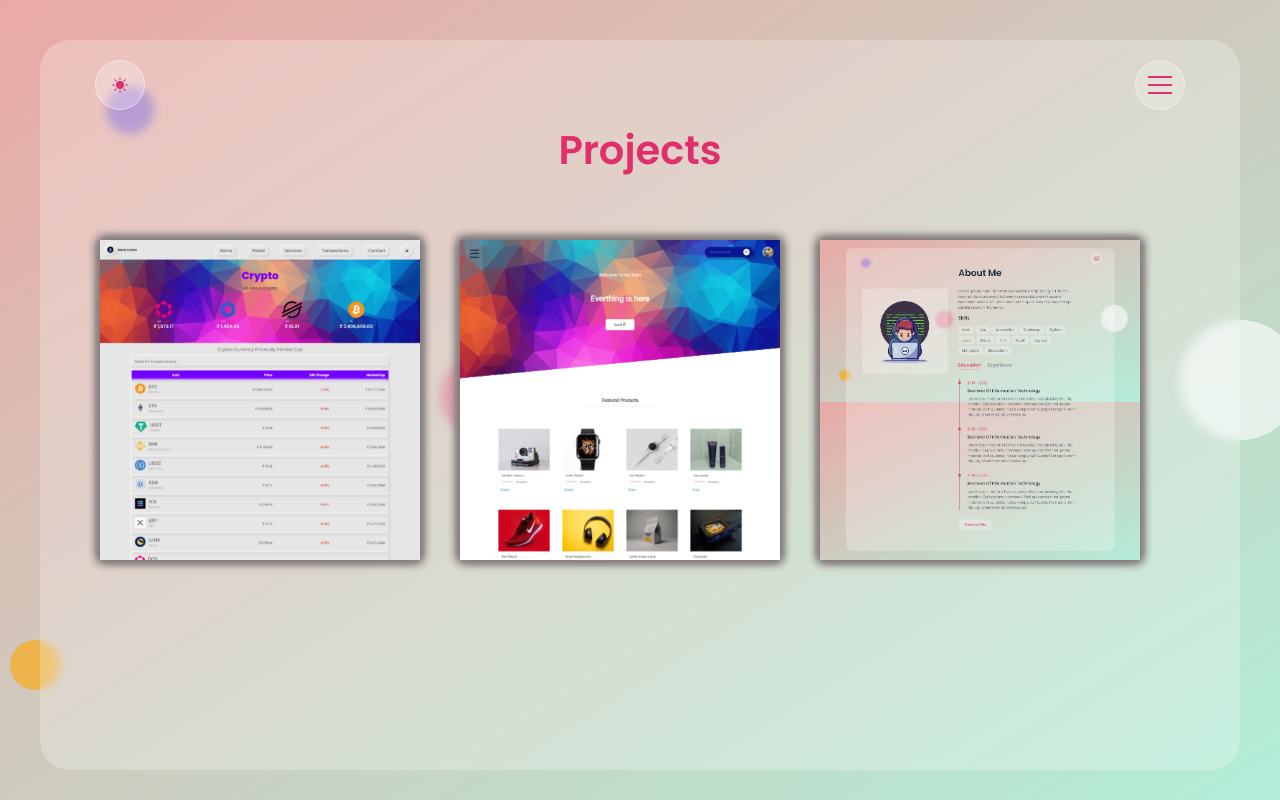
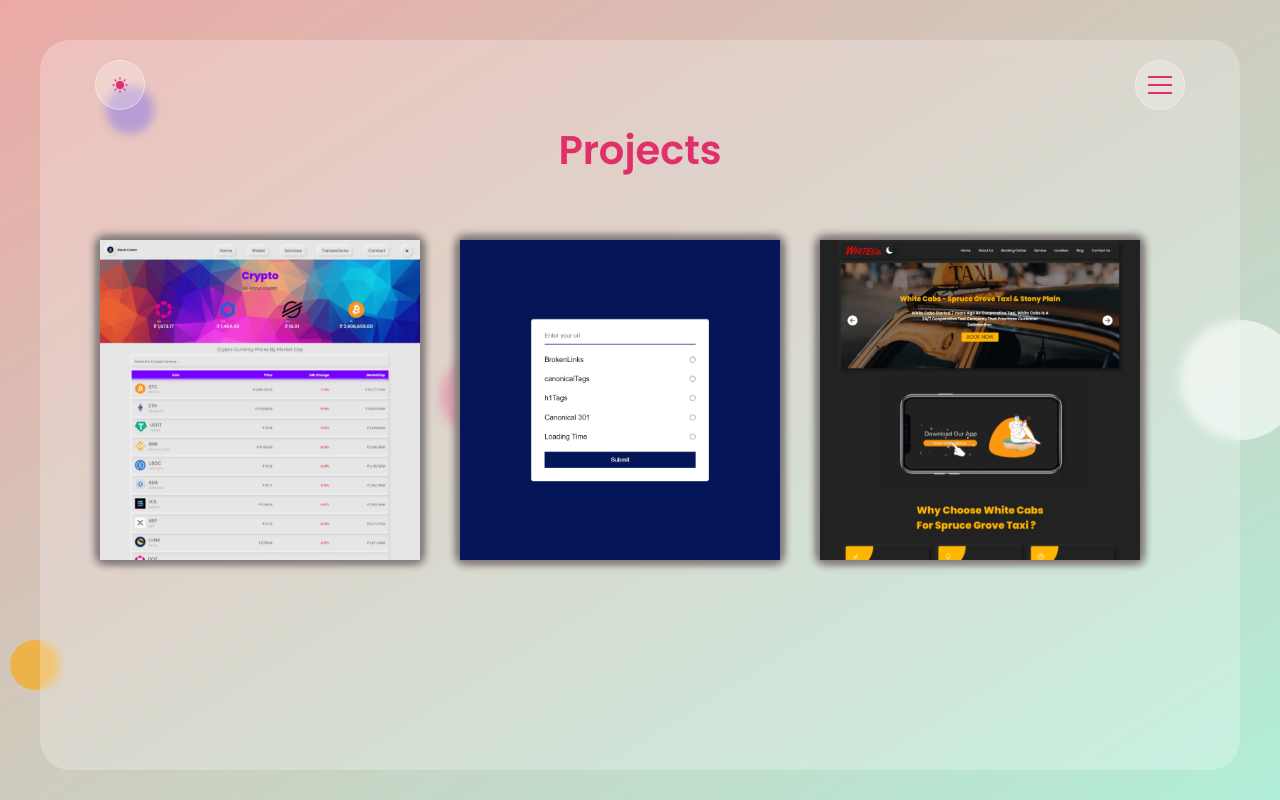
Before and after one commit to basic-coder/portfolio, a React (Create React App) app: page /project in a window 1280 px wide. Shown: the top 800 px of the page. Built offline with nearby package versions, Linux system fonts and the light colour scheme.

Commit message:
updated profile

```diff
--- a/src/containers/about/About.jsx
+++ b/src/containers/about/About.jsx
@@ -77,6 +77,11 @@ export const About = () => {
                                 <h4>Web Developer - <span>Aero2Astro</span></h4>
                                 <p>Worked as a Web Developer for 6 months. During my internship I worked on laravel, CMS and UI.</p>
                             </div>
+                            <div className="timeline-item">
+                                <span className='date'>2022 - 2023</span>
+                                <h4>Frontend Developer - <span>Teknopoint/Dept</span></h4>
+                                <p>Currently working on <a href='https://ceat.com'>ceat.com</a> updating the pages, components.</p>
+                            </div>
                         </div>
                     </div>
                             )}
--- a/src/containers/project/Project.jsx
+++ b/src/containers/project/Project.jsx
@@ -1,8 +1,8 @@
 import React, { useState } from 'react'
 import './project.css'
-import p2 from '../../assets/p1-min.png'
+import p2 from '../../assets/p21.png'
 import p1 from '../../assets/p3-min.png'
-import p3 from '../../assets/p2-min.png'
+import p3 from '../../assets/p22.png'
 import Card from '../../components/card/Card'
 
 const cards = [
@@ -17,20 +17,20 @@ const cards = [
     },
     {
         img: p2,
-        head: 'MaiMart',
-        des: 'Maimart is an Ecommerce website which is made using MERN stack. It has a complete backend where you can add products, track order, sales etc',
+        head: 'Seo Master',
+        des: 'Seo Master is a website for sitemap checking. It is made to reduce the work of manual testers.This app is deployed on vercel',
         frontend: 'React',
-        backend: 'Nodejs, Mongodb',
-        live: 'https://mai-mart.herokuapp.com/',
-        code: 'https://github.com/basic-coder/MaiMart',
+        backend: 'Nodejs',
+        live: 'https://seo-master-client.vercel.app/',
+        code: 'https://github.com/basic-coder/seo-master-client',
     },
     {
         img: p3,
-        head: 'Portfolio',
-        des: 'A portfolio Website using React to share details about me, and my work',
+        head: 'Taxi Website',
+        des: 'Taxi Website was one of my current freelance work. It is completely UI related work.',
         frontend: 'React',
-        live: '#',
-        code: 'https://github.com/basic-coder/portfolio',
+        live: 'https://taxi-seven.vercel.app/',
+        code: '#',
     },
 ]
 
```
Also changed, not shown: src/assets/p21.png (added), src/assets/p22.png (added).
